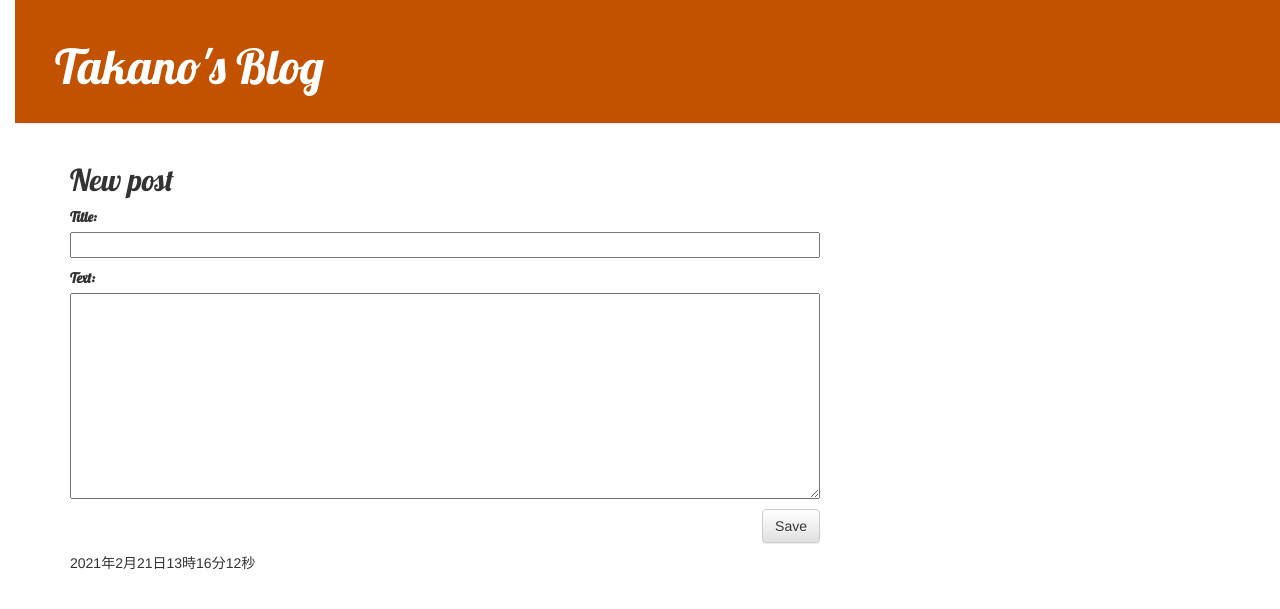
After one commit to HiroshiATakano/my-first-blog, a Django app: page /post/new/ in a window 1280 px wide. The commit adds this page. Shown: the top 609 px of the page. Run offline with Django 3.2, Linux system fonts and the light colour scheme; some libraries are stand-ins or nearby versions.

Commit message:
Add view 20210221

```diff
--- /dev/null
+++ b/blog/forms.py
@@ -0,0 +1,7 @@
+from django import forms
+from .models import Post
+
+class PostForm(forms.ModelForm):
+    class Meta:
+        model = Post
+        fields = ('title','text')
--- a/blog/static/css/blog.css
+++ b/blog/static/css/blog.css
@@ -61,3 +61,9 @@
 .post h2 a, .post h2 a:visited {
     color: #000000;
 }
+
+.btn btn-default {
+  float: right;
+  font-size: 26pt;
+  margin-right: 20px;
+}
--- a/blog/templates/blog/base.html
+++ b/blog/templates/blog/base.html
@@ -11,7 +11,10 @@
     </head>
     <body>
     <div class="page-header">
-        <h1><a href="/">Django Girls Blog</a></h1>
+      {% if user.is_authenticated %}
+        <a href="{% url 'post_new' %}" class="top-menu"><span class="glyphicon glyphicon-plus"></span></a>
+      {% endif %}
+        <h1><a href="/">Takano's Blog</a></h1>
     </div>
     <div class="content container">
         <div class="row">
--- a/blog/templates/blog/post_detail.html
+++ b/blog/templates/blog/post_detail.html
@@ -7,6 +7,9 @@
               {{ post.published_date }}
           </div>
       {% endif %}
+      {% if user.is_authenticated %}
+        <a class="btn btn-default" href="{% url 'post_edit' pk=post.pk %}"><span class="glyphicon glyphicon-pencil"></span></a>
+      {% endif %}
       <h2>{{ post.title }}</h2>
       <p>{{ post.text|linebreaksbr }}</p>
   </div>
--- /dev/null
+++ b/blog/templates/blog/post_edit.html
@@ -0,0 +1,9 @@
+{% extends 'blog/base.html' %}
+
+{% block content %}
+  <h2>New post</h2>
+  <form method="POST" class="post-form">{% csrf_token %}
+    {{form.as_p}}
+    <button type="submit" class="save btn btn-default">Save</button>
+  </form>
+{% endblock %}
--- a/blog/urls.py
+++ b/blog/urls.py
@@ -4,4 +4,6 @@
 urlpatterns = [
     path('', views.post_list, name='post_list'),
     path('post/<int:pk>/', views.post_detail, name='post_detail'),
+    path('post/new/', views.post_new, name='post_new'),
+    path('post/<int:pk>/edit/', views.post_edit, name='post_edit'),
 ]
--- a/blog/views.py
+++ b/blog/views.py
@@ -2,6 +2,8 @@
 from django.utils import timezone
 from .models import Post
 from django.shortcuts import render, get_object_or_404
+from .forms import PostForm
+from django.shortcuts import redirect
 
 def post_list(request):
     posts = Post.objects.filter(published_date__lte=timezone.now()).order_by('-published_date')
@@ -10,3 +12,30 @@
 def post_detail(request, pk):
     post = get_object_or_404(Post, pk=pk)
     return render(request, 'blog/post_detail.html', {'post': post})
+
+def post_new(request):
+    if request.method=="POST":
+        form = PostForm(request.POST)
+        if form.is_valid():
+            post = form.save(commit=False)
+            post.author = request.user
+            post.published_date = timezone.now()
+            post.save()
+            return redirect('post_detail', pk=post.pk)
+    else:
+        form = PostForm()
+    return render(request, 'blog/post_edit.html', {'form': form})
+
+def post_edit(request,pk):
+    post = get_object_or_404(Post,pk=pk)
+    if request.method == "POST":
+        form = PostForm(request.POST,instance=post)
+        if form.is_valid():
+            post = form.save(commit=False)
+            post.author = request.user
+            post.published_date = timezone.now()
+            post.save()
+            return redirect('post_detail',pk=post.pk)
+    else:
+        form = PostForm(instance=post)
+    return render(request, 'blog/post_edit.html',{'form':form})
```
